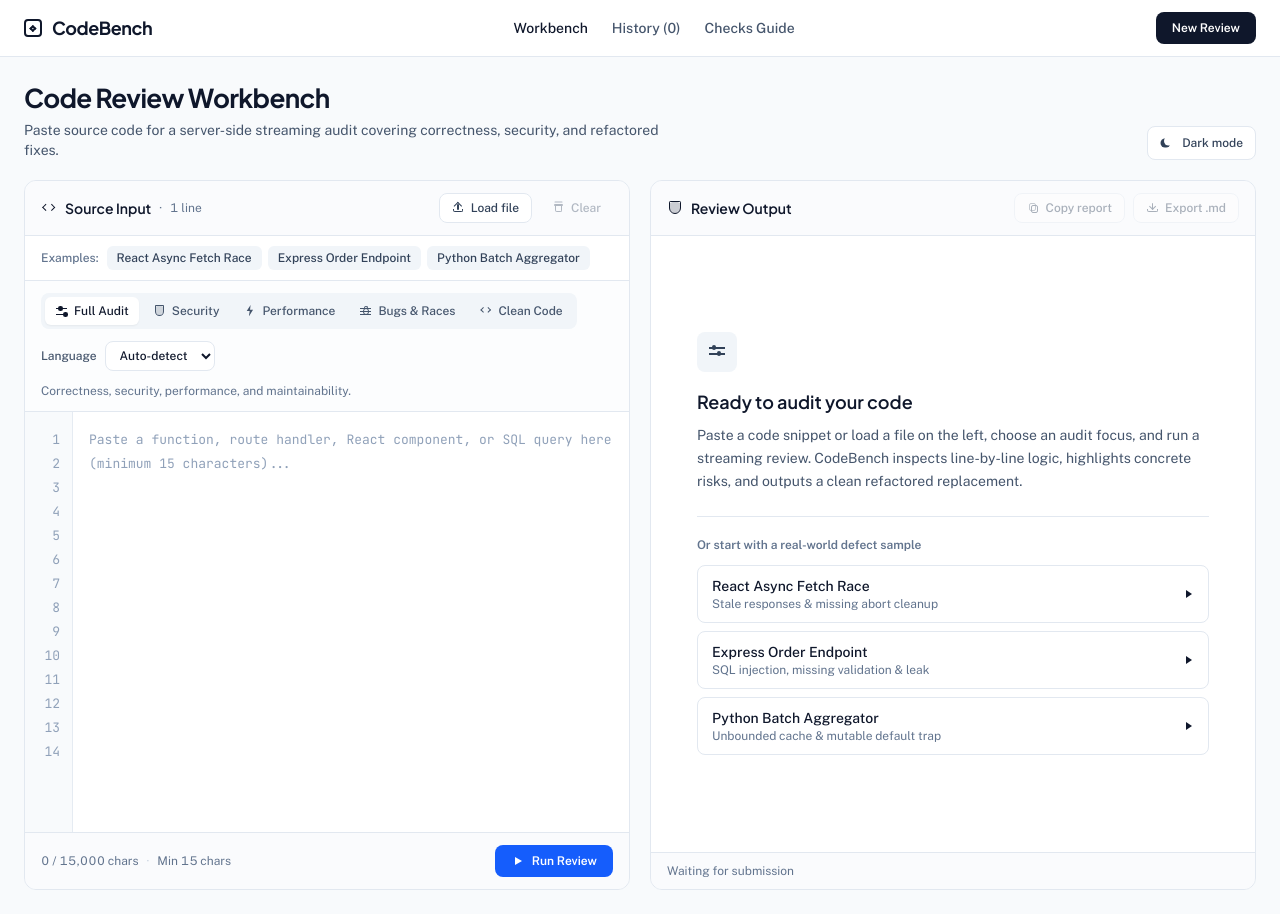
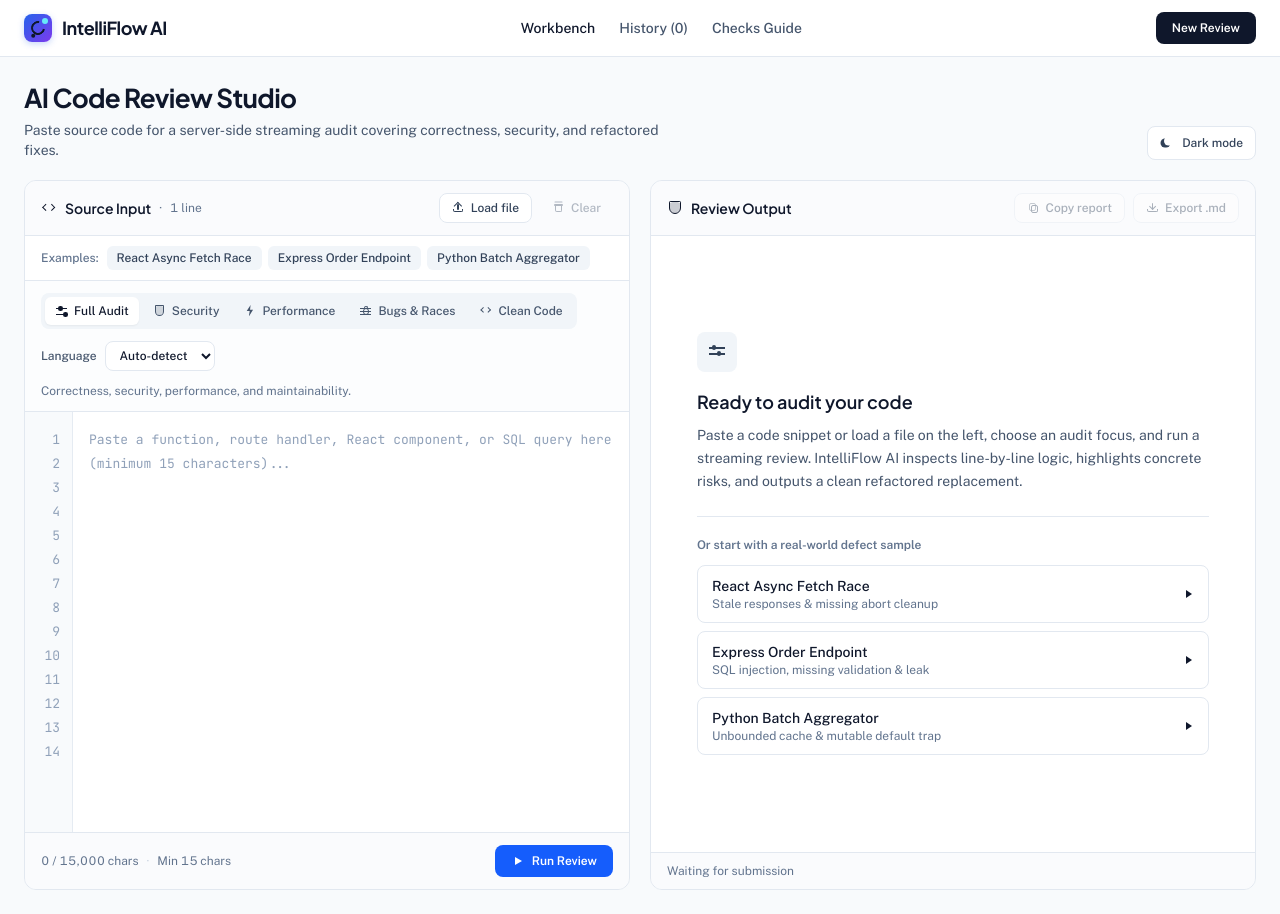
Before and after one commit to Sreenayak/IntelliFlow_AI, a React (Vite) app: page / in a window 1280 px wide. Built offline with nearby package versions, Linux system fonts and the light colour scheme.

Commit message:
Modified the Icon of this project.

```diff
--- a/index.html
+++ b/index.html
@@ -3,12 +3,12 @@
   <head>
     <meta charset="UTF-8" />
     <meta name="viewport" content="width=device-width, initial-scale=1.0" />
-    <title>CodeBench — Streaming AI Code Reviewer</title>
+    <title>IntelliFlow AI — Streaming Code Review Studio</title>
     <meta
       name="description"
       content="Streaming AI code reviewer with server-side Gemini analysis, strict input validation, and pure CSS icons."
     />
-    <meta property="og:title" content="CodeBench — Streaming AI Code Reviewer" />
+    <meta property="og:title" content="IntelliFlow AI — Streaming Code Review Studio" />
     <meta
       property="og:description"
       content="Streaming AI code reviewer with server-side Gemini analysis, strict input validation, and pure CSS icons."
--- a/metadata.json
+++ b/metadata.json
@@ -1,5 +1,5 @@
 {
-  "name": "CodeBench",
+  "name": "IntelliFlow AI",
   "description": "Streaming AI code reviewer with server-side Gemini analysis, strict input validation, and pure CSS icons.",
   "requestFramePermissions": [],
   "majorCapabilities": ["MAJOR_CAPABILITY_SERVER_SIDE_GEMINI_API"]
--- a/server.ts
+++ b/server.ts
@@ -319,11 +319,11 @@ async function startServer() {
   }
 
   app.listen(PORT, "0.0.0.0", () => {
-    console.log(`CodeBench server listening on http://localhost:${PORT}`);
+    console.log(`IntelliFlow AI server listening on http://localhost:${PORT}`);
   });
 }
 
 startServer().catch((err) => {
-  console.error("Failed to start CodeBench server:", err);
+  console.error("Failed to start IntelliFlow AI server:", err);
   process.exit(1);
 });
--- a/src/App.tsx
+++ b/src/App.tsx
@@ -362,10 +362,10 @@ export default function App() {
           >
             <CssIcon
               name="logo"
-              size={18}
-              className="text-blue-600 dark:text-blue-400"
+              size={28}
+              className="text-white"
             />
-            <span>CodeBench</span>
+            <span>IntelliFlow AI</span>
           </a>
 
           {/* Zone 2: Concise Navigation Links */}
@@ -417,7 +417,7 @@ export default function App() {
         <div className="flex flex-wrap items-end justify-between gap-4">
           <div className="max-w-2xl">
             <h1 className="font-display text-2xl sm:text-[26px] font-bold tracking-tight text-slate-900 dark:text-white [text-wrap:balance]">
-              Code Review Workbench
+              AI Code Review Studio
             </h1>
             <p className="mt-1 text-sm text-slate-600 dark:text-slate-400">
               Paste source code for a server-side streaming audit covering
--- a/src/components/ReviewOutputPane.tsx
+++ b/src/components/ReviewOutputPane.tsx
@@ -185,7 +185,7 @@ export function ReviewOutputPane({
             </h3>
             <p className="mt-2 text-sm text-slate-600 dark:text-slate-400 leading-relaxed">
               Paste a code snippet or load a file on the left, choose an audit
-              focus, and run a streaming review. CodeBench inspects line-by-line
+              focus, and run a streaming review. IntelliFlow AI inspects line-by-line
               logic, highlights concrete risks, and outputs a clean refactored
               replacement.
             </p>
--- a/src/index.css
+++ b/src/index.css
@@ -41,30 +41,33 @@
   box-sizing: border-box;
 }
 
-/* 1. Brand mark: precision prism brackets */
+/* 1. Brand mark: an orbiting signal for IntelliFlow AI */
 .ci-logo {
-  border: 2px solid currentColor;
-  border-radius: 4px;
+  overflow: hidden;
+  border: 0;
+  border-radius: 8px;
+  background: linear-gradient(135deg, #2563eb, #7c3aed);
+  box-shadow: 0 2px 6px rgb(37 99 235 / 25%);
 }
 .ci-logo::before {
   content: "";
   position: absolute;
-  width: 34%;
-  height: 34%;
-  border-left: 2px solid currentColor;
-  border-bottom: 2px solid currentColor;
-  transform: rotate(45deg) translate(1px, -1px);
-  left: 24%;
+  inset: 25%;
+  border: 2px solid currentColor;
+  border-right-color: transparent;
+  border-radius: 50%;
+  transform: rotate(-35deg);
 }
 .ci-logo::after {
   content: "";
   position: absolute;
-  width: 34%;
-  height: 34%;
-  border-right: 2px solid currentColor;
-  border-top: 2px solid currentColor;
-  transform: rotate(45deg) translate(-1px, 1px);
-  right: 24%;
+  top: 14%;
+  right: 14%;
+  width: 22%;
+  height: 22%;
+  border-radius: 50%;
+  background: #67e8f9;
+  box-shadow: calc(var(--ci-size, 16px) * -0.42) calc(var(--ci-size, 16px) * 0.53) 0 -1px currentColor;
 }
 
 /* 2. Play triangle */
--- a/src/main.tsx
+++ b/src/main.tsx
@@ -18,7 +18,7 @@ class AppErrorBoundary extends Component<
   }
 
   componentDidCatch(error: Error, info: ErrorInfo) {
-    console.error("CodeBench render error:", error, info);
+    console.error("IntelliFlow AI render error:", error, info);
   }
 
   render() {
@@ -27,7 +27,7 @@ class AppErrorBoundary extends Component<
         <div className="min-h-screen flex items-center justify-center p-6 bg-slate-50 text-slate-900">
           <div className="max-w-md w-full rounded-xl border border-red-200 bg-white p-6 space-y-3">
             <h1 className="font-display text-lg font-semibold text-red-700">
-              Something went wrong rendering CodeBench
+              Something went wrong rendering IntelliFlow AI
             </h1>
             <p className="text-sm text-slate-600">
               {this.state.error.message || "Unexpected runtime error."}
```
Also changed, not shown: 1 other file (tests, documents, lock files or other folders).
